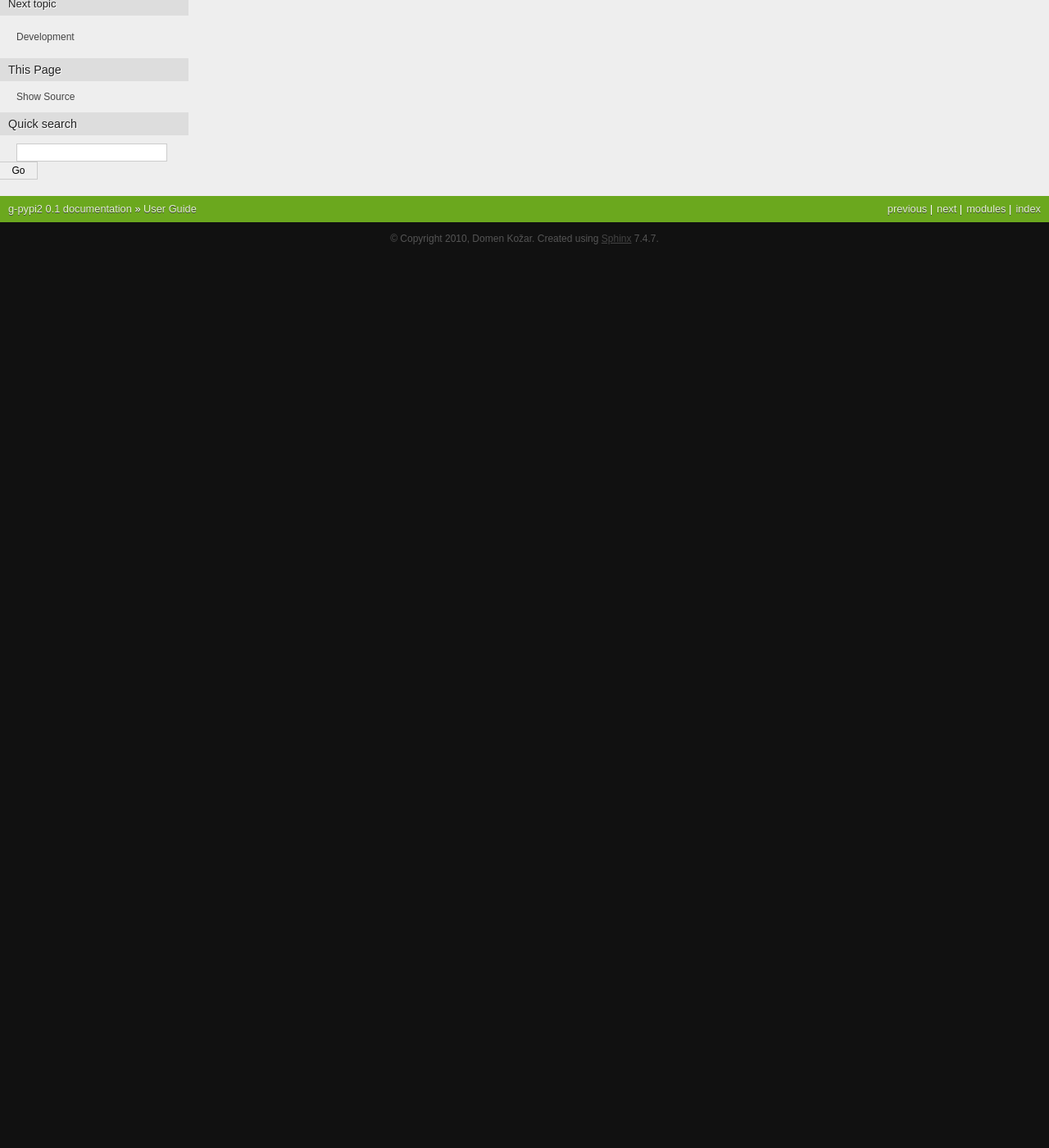
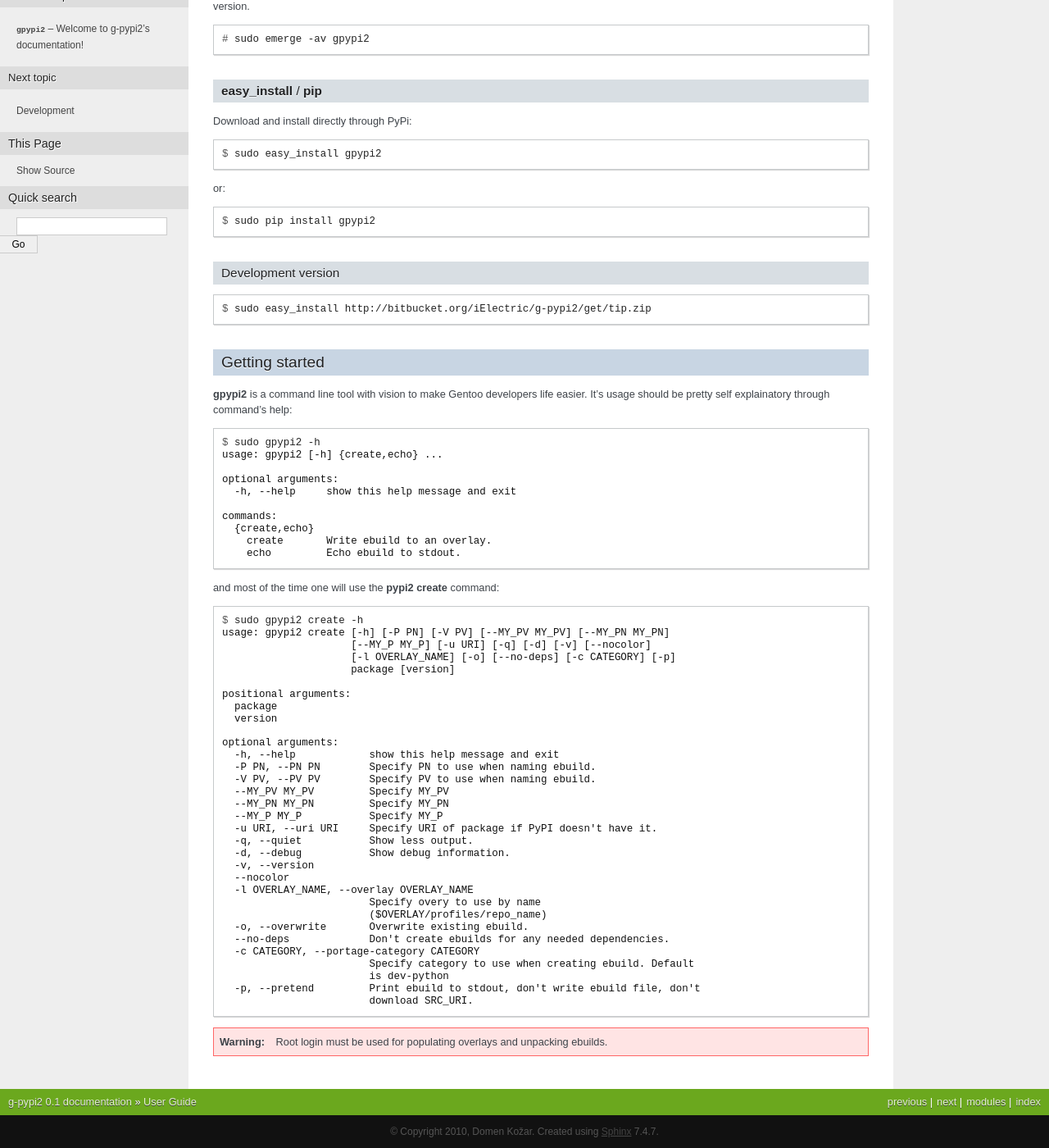
Before and after one commit to domenkozar/g-pypi, a Sphinx documentation site: the page built from docs/source/userguide.rst, in a window 1280 px wide and 1400 px high, scrolled down 245 px. Shown: the whole window at 82% size. Built offline with Sphinx 7.4.7, drawn with Linux system fonts in a browser that asks for light colours; before the commit the page ends 900 px from its top, so only the background shows below that; some of the changed text lies outside the part shown.

```diff
--- a/docs/source/index.rst
+++ b/docs/source/index.rst
@@ -29,6 +29,7 @@
    * determine :term:`S` by unpacking ebuild
    * discovers :term:`DOCS` variable and/or `Sphinx documentation <http://sphinx.pocoo.org/>`_
    * discovers :mod:`nosetests` and `setup.py test`
+   * generates ebuilds for dependencies
 
 .. topic:: Overview
 
--- a/docs/source/userguide.rst
+++ b/docs/source/userguide.rst
@@ -1,5 +1,96 @@
+.. highlight:: console
+
 User Guide
 ##########
 
+Installing
+**********
+
+Through portage
+----------------
+
+The most recommended way of installing :command:`gpypi2` is through portage.
+Portage will handle all of dependencies and make sure you install stable version.
+
+::
+
+    # sudo emerge -av gpypi2
+
+
+:command:`easy_install` / :command:`pip`
+----------------------------------------------
+
+Download and install directly through :term:`PyPi`::
+
+    $ sudo easy_install gpypi2
+
+or::
+
+    $ sudo pip install gpypi2
+
+
+Development version
+---------------------------
+
+::
+
+    $ sudo easy_install http://bitbucket.org/iElectric/g-pypi2/get/tip.zip
+
+
 Getting started
 ***************
+
+:command:`gpypi2` is a command line tool with vision to make
+Gentoo developers life easier. It's usage should be pretty
+self explainatory through command's help::
+
+    $ sudo gpypi2 -h
+    usage: gpypi2 [-h] {create,echo} ...
+
+    optional arguments:
+      -h, --help     show this help message and exit
+
+    commands:
+      {create,echo}
+        create       Write ebuild to an overlay.
+        echo         Echo ebuild to stdout.
+
+and most of the time one will use the :command:`pypi2 create` command::
+
+    $ sudo gpypi2 create -h
+    usage: gpypi2 create [-h] [-P PN] [-V PV] [--MY_PV MY_PV] [--MY_PN MY_PN]
+                         [--MY_P MY_P] [-u URI] [-q] [-d] [-v] [--nocolor]
+                         [-l OVERLAY_NAME] [-o] [--no-deps] [-c CATEGORY] [-p]
+                         package [version]
+
+    positional arguments:
+      package
+      version
+
+    optional arguments:
+      -h, --help            show this help message and exit
+      -P PN, --PN PN        Specify PN to use when naming ebuild.
+      -V PV, --PV PV        Specify PV to use when naming ebuild.
+      --MY_PV MY_PV         Specify MY_PV
+      --MY_PN MY_PN         Specify MY_PN
+      --MY_P MY_P           Specify MY_P
+      -u URI, --uri URI     Specify URI of package if PyPI doesn't have it.
+      -q, --quiet           Show less output.
+      -d, --debug           Show debug information.
+      -v, --version
+      --nocolor
+      -l OVERLAY_NAME, --overlay OVERLAY_NAME
+                            Specify overy to use by name
+                            ($OVERLAY/profiles/repo_name)
+      -o, --overwrite       Overwrite existing ebuild.
+      --no-deps             Don't create ebuilds for any needed dependencies.
+      -c CATEGORY, --portage-category CATEGORY
+                            Specify category to use when creating ebuild. Default
+                            is dev-python
+      -p, --pretend         Print ebuild to stdout, don't write ebuild file, don't
+                            download SRC_URI.
+
+
+.. warning::
+
+    Root login must be used for populating overlays and unpacking ebuilds.
```
Also changed, not shown: 3 other files.
